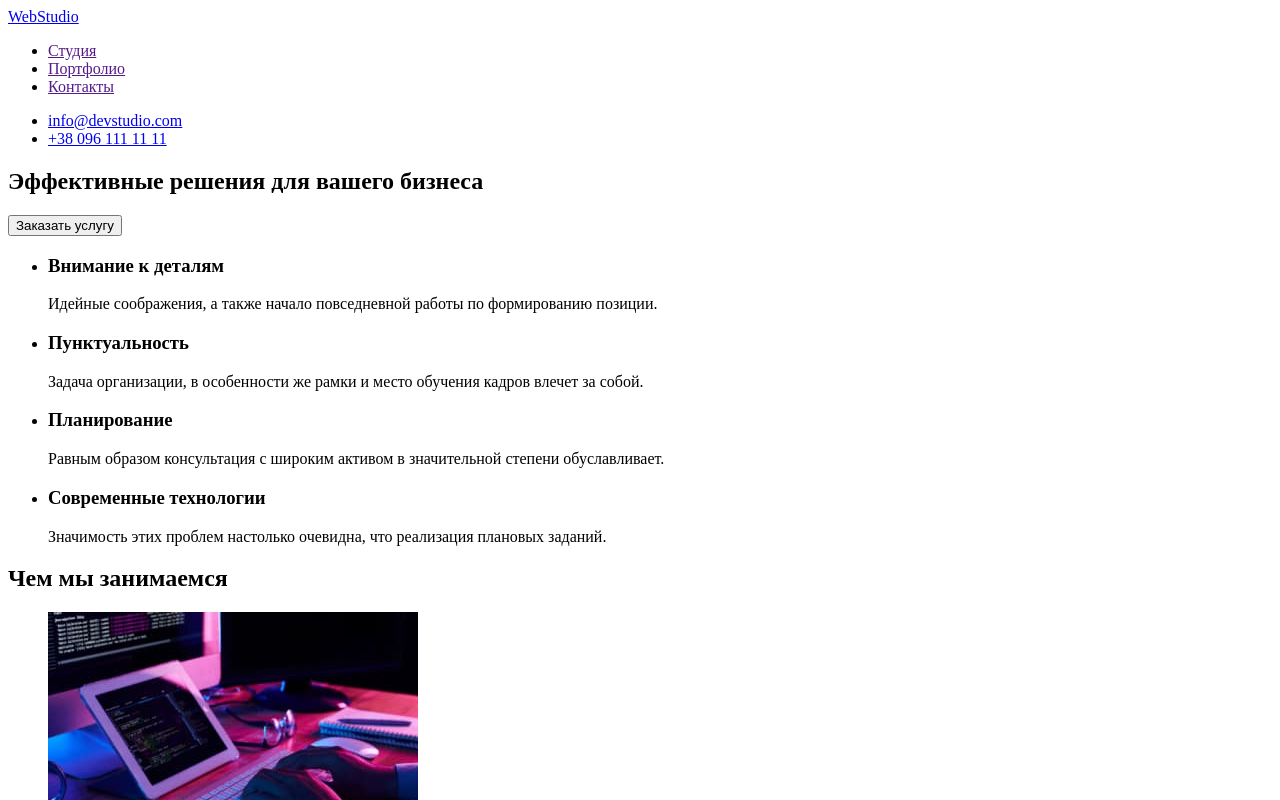
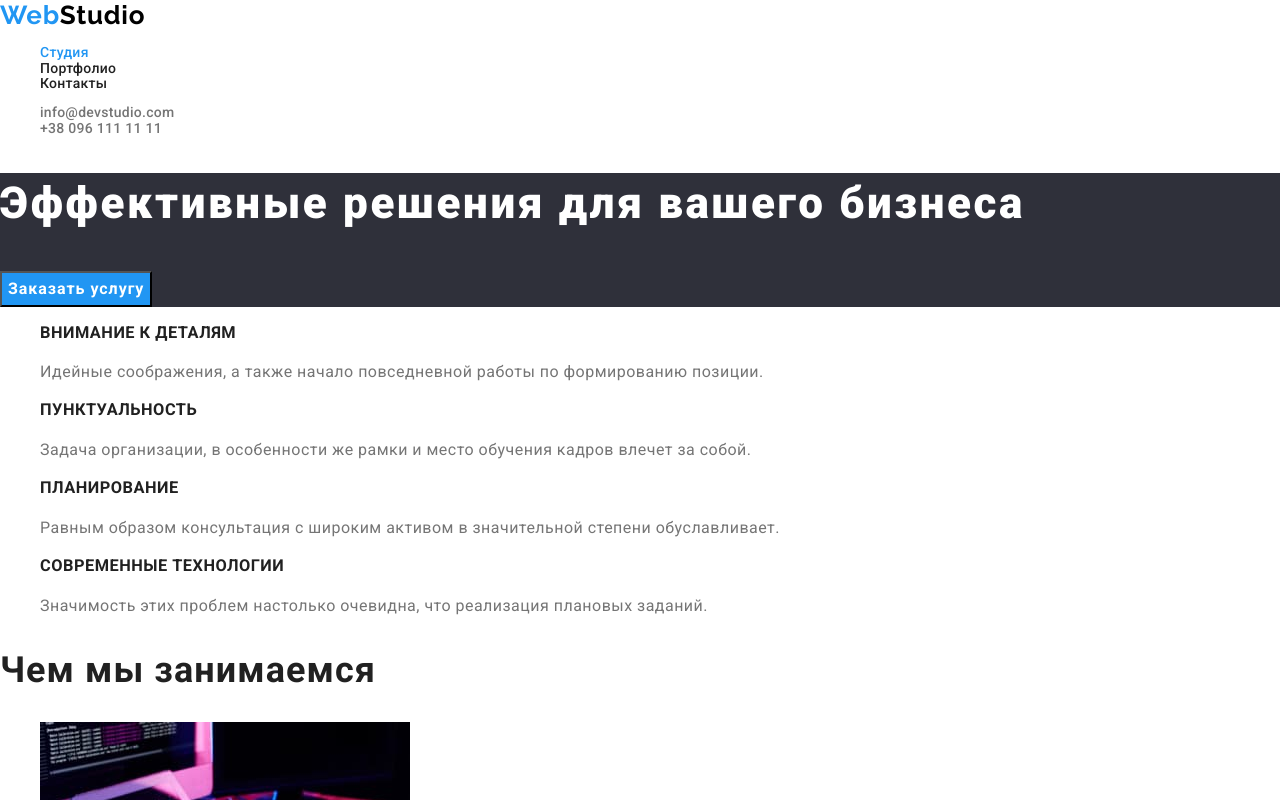
Before and after one commit to vixxxyg/goit-markup-hw-02, a plain HTML site: page index.html in a window 1280 px wide. Shown: the top 800 px of the page. Drawn offline with nearby package versions, Linux system fonts and the light colour scheme.

Commit message:
вносит изменения в файлы

```diff
--- /dev/null
+++ b/css/styles.css
@@ -0,0 +1,191 @@
+:root {
+  --accent: #2196f3;
+  --secondary-text-color: #212121;
+  --white: #ffffff;
+  --bgc-secondary: #2f303a;
+}
+
+.visually-hidden {
+  position: absolute !important;
+  clip: rect(1px 1px 1px 1px);
+  clip: rect(1px, 1px, 1px, 1px);
+  padding: 0 !important;
+  border: 0 !important;
+  height: 1px !important;
+  width: 1px !important;
+  overflow: hidden;
+}
+
+body {
+  background-color: #ffffff;
+  color: #757575;
+  font-family: Roboto, sans-serif;
+  font-style: normal;
+  font-weight: 500;
+  font-size: 14px;
+  line-height: 1.1;
+  letter-spacing: 0.02em;
+}
+
+/* дает ссылкам цвет body */
+.top .link {
+  color: inherit;
+}
+
+/* убирает маркеры со списков */
+.list {
+  list-style: none;
+}
+
+/* убирает подчеркивание ссылок */
+.link {
+  text-decoration: none;
+}
+
+.logo {
+  color: #000000;
+  font-family: Raleway;
+  font-style: normal;
+  font-weight: bold;
+  font-size: 26px;
+  line-height: 1.2;
+  letter-spacing: 0.03em;
+}
+
+.web {
+  color: var(--accent);
+}
+
+/* подсвечивает текущую страницу */
+.link.current {
+  color: var(--accent);
+}
+
+/* ховер и фокус на ссылках */
+.site-nav .link:hover,
+.site-nav .link:focus {
+  color: var(--accent);
+}
+
+.contacts .link:hover,
+.contacts .link:focus {
+  color: var(--accent);
+}
+
+.hero {
+  background-color: var(--bgc-secondary);
+}
+.hero-title {
+  color: var(--white);
+  font-weight: 900;
+  font-size: 44px;
+  line-height: 1.4;
+  letter-spacing: 0.06em;
+}
+
+/* главная кнопка */
+.btn.primary {
+  color: var(--white);
+  background-color: var(--accent);
+  font-weight: bold;
+  font-size: 16px;
+  line-height: 1.9;
+  letter-spacing: 0.06em;
+  cursor: pointer;
+}
+
+.btn.primary:hover,
+.btn.primary:focus {
+  color: var(--accent);
+  background-color: var(--white);
+}
+
+/* кнопки на портфолио */
+.btn.secondary {
+  color: var(--secondary-text-color);
+  background-color: #f5f4fa;
+  font-size: 16px;
+  line-height: 1.6;
+  text-align: center;
+  letter-spacing: 0.03em;
+  cursor: pointer;
+}
+
+.btn.secondary:hover,
+.btn.secondary:focus {
+  color: var(--white);
+  background-color: var(--accent);
+}
+
+/* Особенности */
+.list.features .title {
+  font-weight: bold;
+  letter-spacing: 0.03em;
+  text-transform: uppercase;
+}
+
+.list.features .text {
+  font-weight: normal;
+  line-height: 1.7;
+  letter-spacing: 0.03em;
+}
+
+.section-job,
+.section-team {
+  font-weight: bold;
+  font-size: 36px;
+  line-height: 1.2;
+  letter-spacing: 0.03em;
+}
+
+.site-nav a,
+.list.features .title,
+.name,
+.section-job,
+.section-team,
+.list-item-title {
+  color: var(--secondary-text-color);
+}
+
+.name,
+.position {
+  font-weight: 500;
+  font-size: 16px;
+  line-height: 1.2;
+  letter-spacing: 0.03em;
+}
+
+.position {
+  font-weight: normal;
+}
+
+/* подвал */
+.address {
+  font-style: inherit;
+}
+
+.footer {
+  background-color: var(--bgc-secondary);
+}
+
+.logo-footer {
+  color: var(--white);
+}
+
+.bottom .link {
+  color: rgba(255, 255, 255, 0.6);
+}
+
+.list-item-title {
+  font-weight: bold;
+  font-size: 18px;
+  line-height: 2;
+  letter-spacing: 0.06em;
+}
+
+.text {
+  font-weight: normal;
+  font-size: 16px;
+  line-height: 1.9;
+  letter-spacing: 0.03em;
+}
--- a/index.html
+++ b/index.html
@@ -1,60 +1,67 @@
 <!DOCTYPE html>
 <html lang="en">
+
 <head>
     <meta charset="UTF-8">
     <meta http-equiv="X-UA-Compatible" content="IE=edge">
     <meta name="viewport" content="width=device-width, initial-scale=1.0">
     <title>Студия</title>
+    <link rel="preconnect" href="https://fonts.gstatic.com">
+    <link href="https://fonts.googleapis.com/css2?family=Raleway:wght@700&family=Roboto:wght@400;500;700;900&display=swap"
+    rel="stylesheet">
+    <link rel="stylesheet" href="https://cdnjs.cloudflare.com/ajax/libs/modern-normalize/1.0.0/modern-normalize.min.css">
+    <link rel="stylesheet" href="./css/styles.css">
 </head>
 <body>
     <!-- Шапка сайта -->
     <header>
         <nav>
-            <a href="./index.html" lang="en">WebStudio</a>
-            <ul>
-                <li><a href="">Студия</a></li>
-                <li><a href="">Портфолио</a></li>
-                <li><a href="">Контакты</a></li>
+            <a href="./index.html" class="logo link" lang="en"><span class="web">Web</span>Studio</a>
+            <ul class="site-nav list">
+                <li><a href="./index.html" class="link current">Студия</a></li>
+                <li><a href="./portfolio.html" class="link">Портфолио</a></li>
+                <li><a href="" class="link">Контакты</a></li>
             </ul>
         </nav>
-            <ul>
-                <li><a href="mailto:info@devstudio.com">info@devstudio.com</a></li>
-                <li><a href="tel:+380961111111">+38 096 111 11 11</a></li>
+            <ul class="contacts list top">
+                <li><a href="mailto:info@devstudio.com" class="link">info@devstudio.com</a></li>
+                <li><a href="tel:+380961111111" class="link">+38 096 111 11 11</a></li>
             </ul>
     </header>
     <main>
         <!-- Герой -->
-        <section>
-            <h1>Эффективные решения для вашего бизнеса</h1>
-            <button type="button">Заказать услугу</button>
+        <section class="hero">
+            <h1 class="hero-title">Эффективные решения для вашего бизнеса</h1>
+            <button type="button" class="btn primary">Заказать услугу</button>
         </section>
 
         <!-- Особенности -->
         <section>
-            <ul>
+            <h2 class="visually-hidden">Особенности</h2>
+            <ul class="list features">
                 <li>
-                    <h3>Внимание к деталям</h3>
-                    <p>Идейные соображения, а также начало повседневной работы по формированию позиции.</p>
+                    <h3 class="title">Внимание к деталям</h3>
+                    <p class="text">Идейные соображения, а также начало повседневной работы по формированию позиции.</p>
                 </li>
                 <li>
-                    <h3>Пунктуальность</h3>
-                    <p>Задача организации, в особенности же рамки и место обучения кадров влечет за собой.</p>
+                    <h3 class="title">Пунктуальность</h3>
+                    <p class="text">Задача организации, в особенности же рамки и место обучения кадров влечет за собой.</p>
                 </li>
                 <li>
-                    <h3>Планирование</h3>
-                    <p>Равным образом консультация с широким активом в значительной степени обуславливает.</p>
+                    <h3 class="title">Планирование</h3>
+                    <p class="text">Равным образом консультация с широким активом в значительной степени обуславливает.</p>
                 </li>
                 <li>
-                    <h3>Современные технологии</h3>
-                    <p>Значимость этих проблем настолько очевидна, что реализация плановых заданий.</p>
+                    <h3 class="title">Современные технологии</h3>
+                    <p class="text">Значимость этих проблем настолько очевидна, что реализация плановых заданий.</p>
                 </li>
             </ul>
         </section>
 
         <!-- Чем мы занимаемся -->
         <section>
-            <h2>Чем мы занимаемся</h2>
-            <ul>
+            <h2 class="section-job">Чем мы занимаемся</h2>
+            <ul class="list">
                 <li><img src="./images/box1.jpg" alt="Человек печатает на клавиатуре" width="370"></li>
                 <li><img src="./images/box2.jpg" alt="Человек держит в руках смартфон" width="370"></li>
                 <li><img src="./images/box3.jpg" alt="Человек работает за планшетом" width="370"></li>
@@ -63,39 +70,40 @@
 
         <!-- Наша команда -->
         <section>
-            <h2>Наша команда</h2>
-            <ul>
+            <h2 class="section-team">Наша команда</h2>
+            <ul class="list">
                 <li>
                     <img src="./images/igor.jpg" alt="Улыбающийся мужчина в очках" width="270">
-                    <h3>Игорь Демьяненко</h3>
-                    <p lang="en">Product Designer</p>
+                    <h3 class="name">Игорь Демьяненко</h3>
+                    <p class="position" lang="en">Product Designer</p>
                 </li>
                 <li>
                     <img src="./images/olga.jpg" alt="Улыбающаяся женщина" width="270">
-                    <h3>Ольга Репина</h3>
-                    <p lang="en">Frontend Developer</p>
+                    <h3 class="name">Ольга Репина</h3>
+                    <p class="position" lang="en">Frontend Developer</p>
                 </li><li>
                     <img src="./images/nikolay.jpg" alt="Улыбающийся мужчина в белой рубашке" width="270">
-                    <h3>Николай Тарасов</h3>
-                    <p lang="en">Marketing</p>
+                    <h3 class="name">Николай Тарасов</h3>
+                    <p class="position" lang="en">Marketing</p>
                 </li>
                 <li>
                     <img src="./images/mihail.jpg" alt="Улыбающийся мужчина с бородой" width="270">
-                    <h3>Михаил Ермаков</h3>
-                    <p lang="en">UI Designer</p>
+                    <h3 class="name">Михаил Ермаков</h3>
+                    <p class="position" lang="en">UI Designer</p>
                 </li>
             </ul>
         </section>
     </main>
 
     <!-- Футер -->
-    <footer>
-        <a href="./index.html" lang="en">WebStudio</a>
-        <address>
+    <footer class="footer">
+        <a href="./index.html" class="logo link" lang="en"><span class="web">Web</span><span
+                class="logo-footer">Studio</span></a>
+        <address class="address">
             <p>г. Киев, пр-т Леси Украинки, 26</p>
-            <ul>
-                <li><a href="mailto:info@example.com">info@example.com</a></li>
-                <li><a href="tel:+380991111111">+38 099 111 11 11</a></li>
+            <ul class="contacts list bottom">
+                <li><a href="mailto:info@example.com" class="link">info@example.com</a></li>
+                <li><a href="tel:+380991111111" class="link">+38 099 111 11 11</a></li>
             </ul>
         </address>
     </footer>
```
